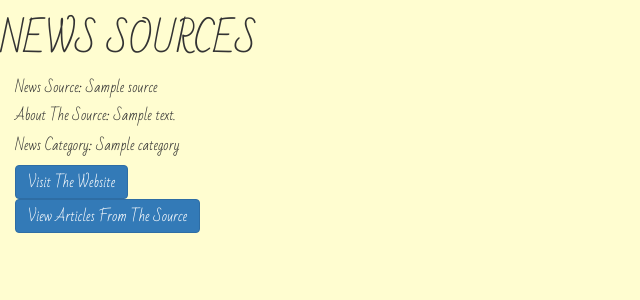
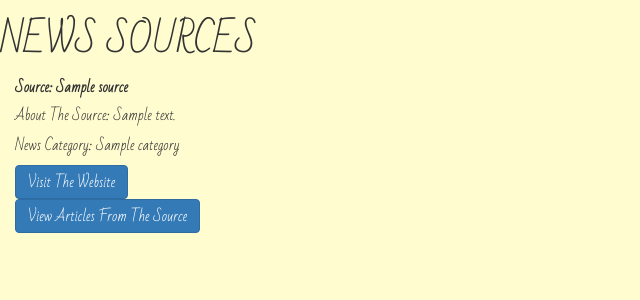
Before and after one commit to Nyota254/news-summary, a Flask app: template app/templates/index.html in a window 1280 px wide. Shown: the part 52-352 px from the top of the page, without its empty margins (0-640 px from the left). Run offline with Flask 2, Linux system fonts and the light colour scheme; the template is opened without the code that fills it: most values are stand-ins (such as "Sample title", 1, 10 or a date in 2020); some libraries are stand-ins or nearby versions.

Commit message:
add changes to page font

```diff
--- a/app/templates/articles.html
+++ b/app/templates/articles.html
@@ -3,6 +3,7 @@
 {% block styles%}
     {{ super() }}
     <link rel="stylesheet" href="{{url_for('static',filename='css/index.css')}}">
+    <link href="https://fonts.googleapis.com/css?family=Bad+Script&display=swap" rel="stylesheet">
 {% endblock %}
 
 {% block content %}
--- a/app/templates/index.html
+++ b/app/templates/index.html
@@ -16,7 +16,7 @@
         <div class="card">
           <!-- <img src="{{url_for('static',filename='images/news.png')}}" class="card-img-top" alt="..."> -->
           <div class="card-body">
-            <h5 class="card-title">News Source: {{ source.name }}</h5>
+            <h5 class="card-title"><strong>Source: {{ source.name }}</strong></h5>
             <p class="card-text">About The Source: {{ source.description }}</p>
             <p class="card-text">News Category: {{ source.category }} </p>
             <a href="{{ source.url }}" class="btn btn-primary">Visit The Website</a>
```
